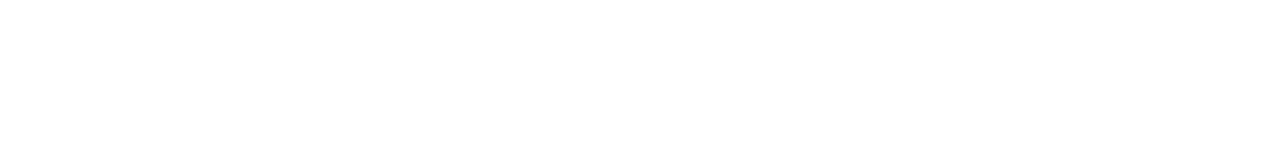
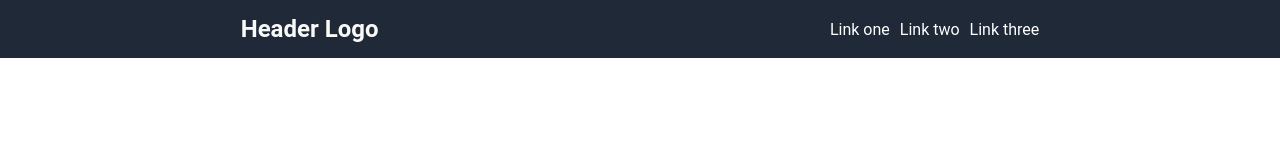
Before and after one commit to Kartohan/odin-landing-page, a plain HTML site: page index.html in a window 1280 px wide. Drawn offline with Linux system fonts and the light colour scheme.

Commit message:
Add header with styles

```diff
--- a/index.html
+++ b/index.html
@@ -8,5 +8,14 @@
     <title>Odin Landing Page</title>
 </head>
 <body>
+    <header>
+        <div class="link-left">Header Logo</div>
+        <div class="link-right"><ul>
+            <li><a href="">Link one</a></li>
+            <li><a href="">Link two</a></li>
+            <li><a href="">Link three</a></li>
+        </ul>
+    </div>
+    </header>
 </body>
 </html>
--- a/style.css
+++ b/style.css
@@ -0,0 +1,31 @@
+* {
+    padding: 0;
+    margin: 0;
+    font-family: roboto, 'sans-serif';
+}
+
+header {
+    background-color: #1F2937;
+    display: flex;
+    justify-content: space-around;
+    padding: 15px;
+    align-items: center
+}
+
+.link-left,
+.link-right a {
+    color: White
+}
+ul {
+    list-style-type: none;
+    display: flex;
+    gap: 10px;
+}
+.link-left {
+    font-size: 24px;
+    font-weight: bold;
+    color: #f9faf8;
+}
+ul li a {
+    text-decoration: none;
+}
```
